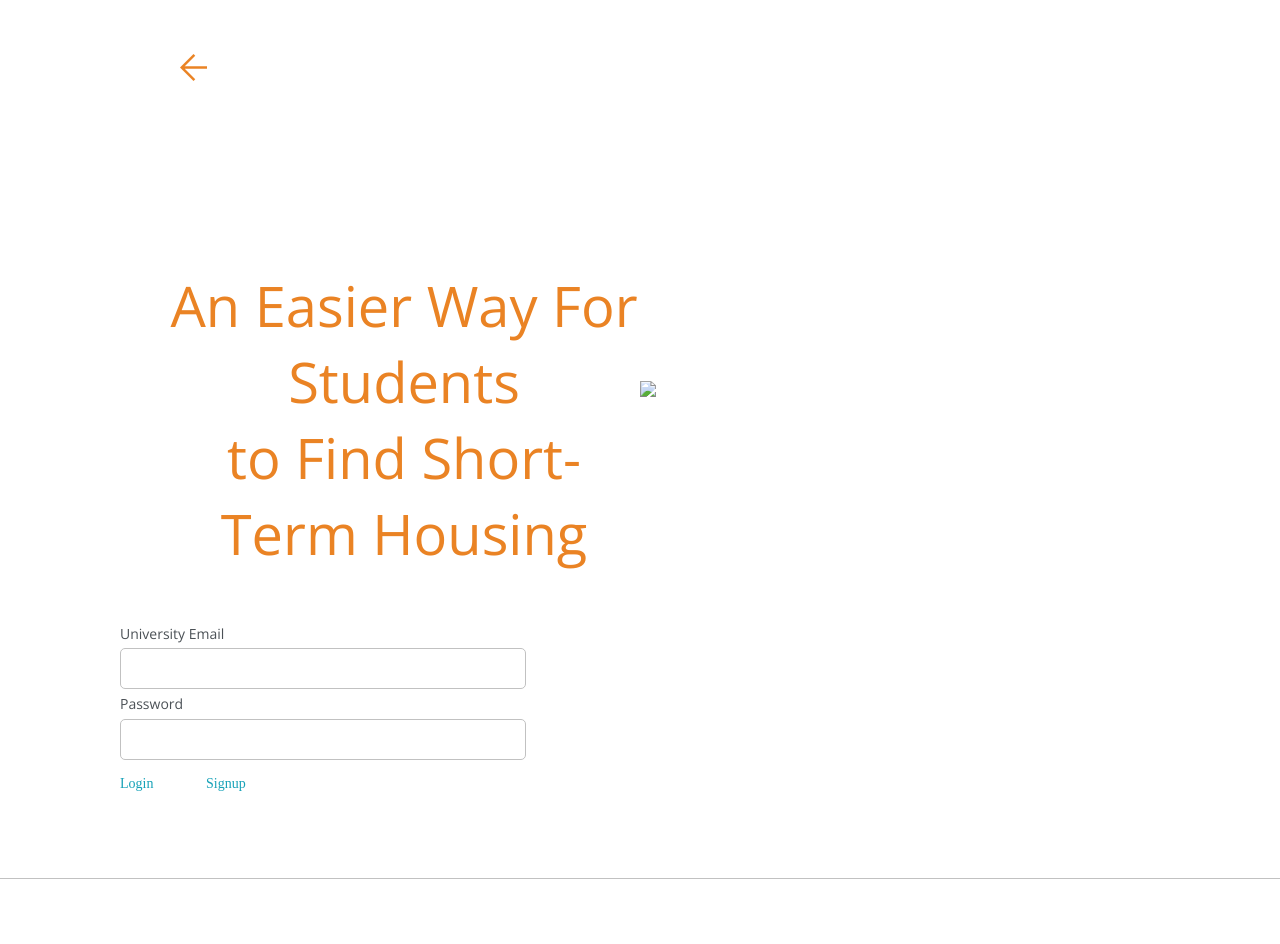
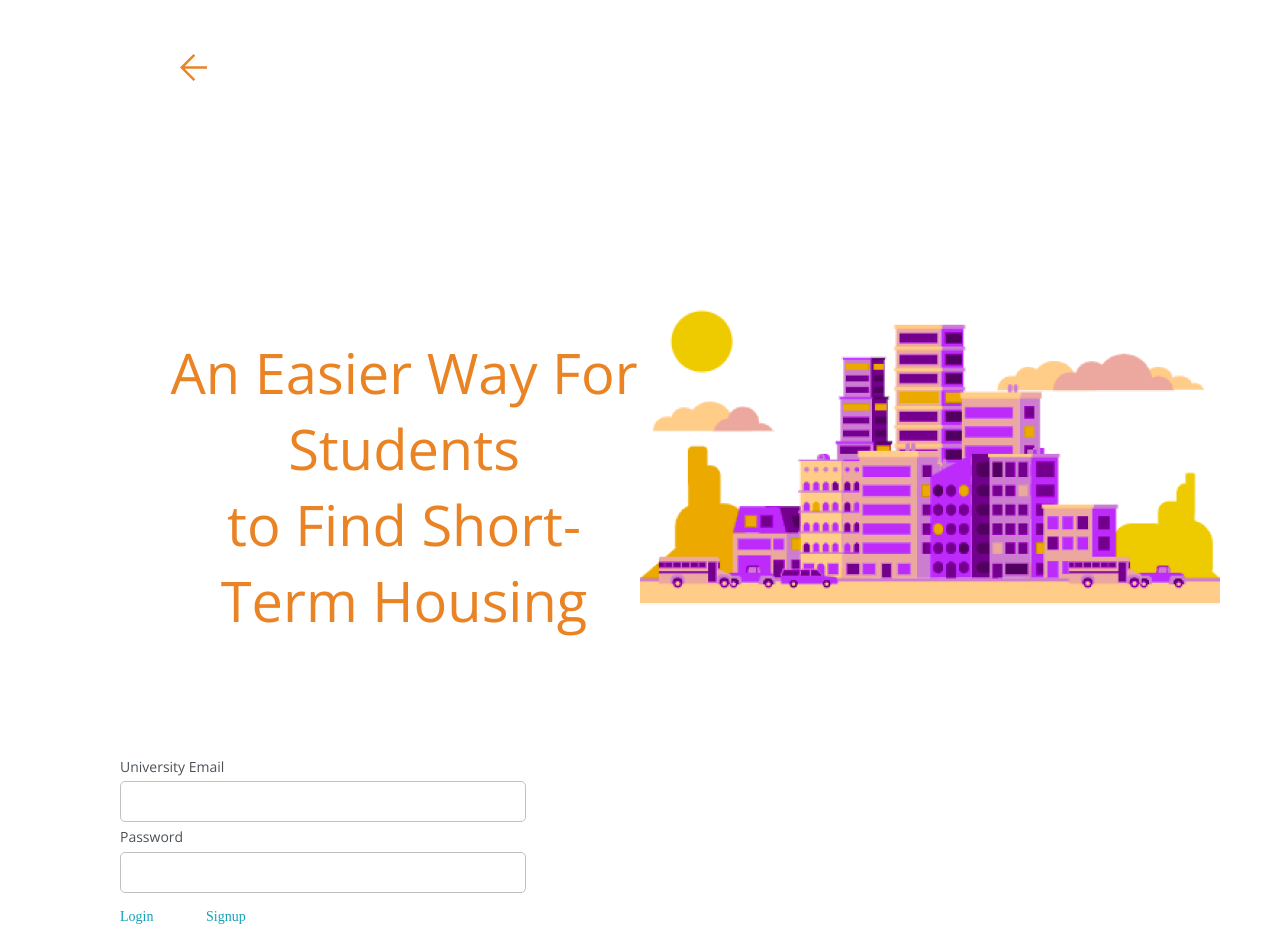
Before and after one commit to Motaphe/UniHome, a plain HTML site: page index.html in a window 1280 px wide. Shown: the top 944 px of the page. Before the commit the page ends 879 px from the top, so only its background shows below. Drawn offline with nearby package versions, Linux system fonts and the light colour scheme; the site is published under a folder, as on GitHub Pages, so addresses that start at the root find nothing.

Commit message:
Update index.html

```diff
--- a/index.html
+++ b/index.html
@@ -26,7 +26,7 @@
             <div class="intro-wrapper">
                 <h1 class="greeting-wrapper">An Easier Way For Students <br>to Find Short-Term Housing</h1>
                 <div>
-                    <img class="social_image" src="/content/downtown.png">
+                    <img class="social_image" src="./content/downtown.png">
                 </div>
 
                 <form id="contact-form">
```
